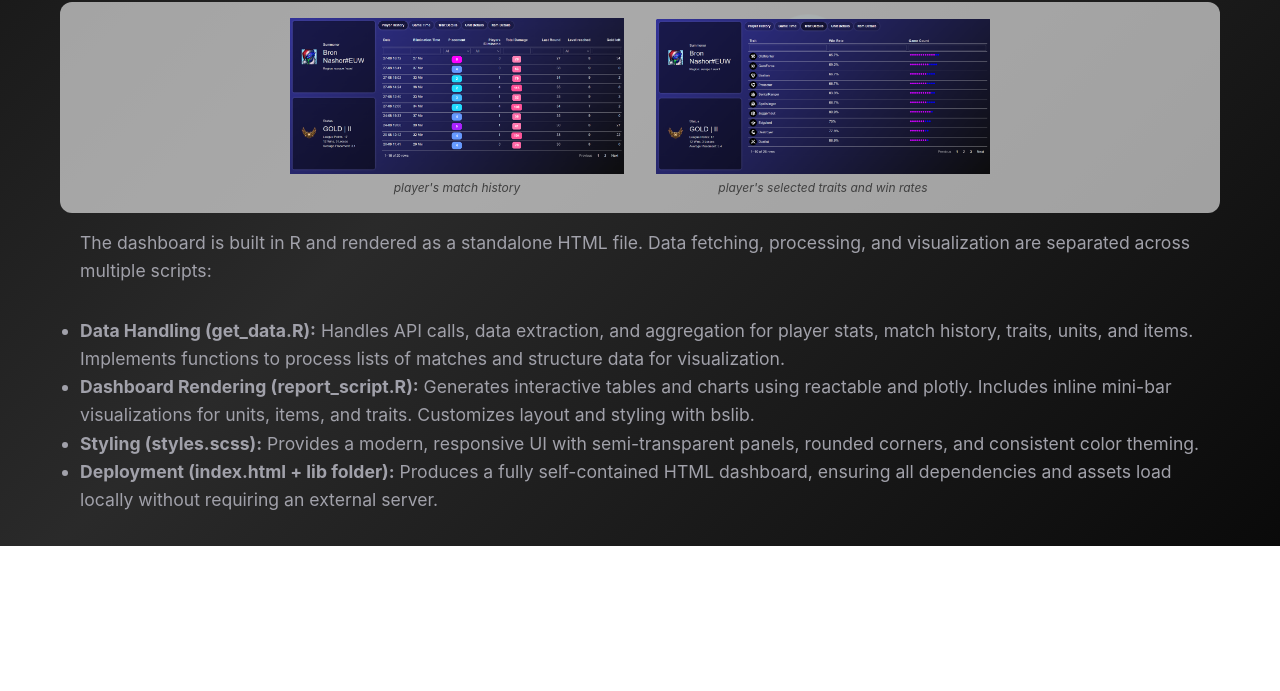
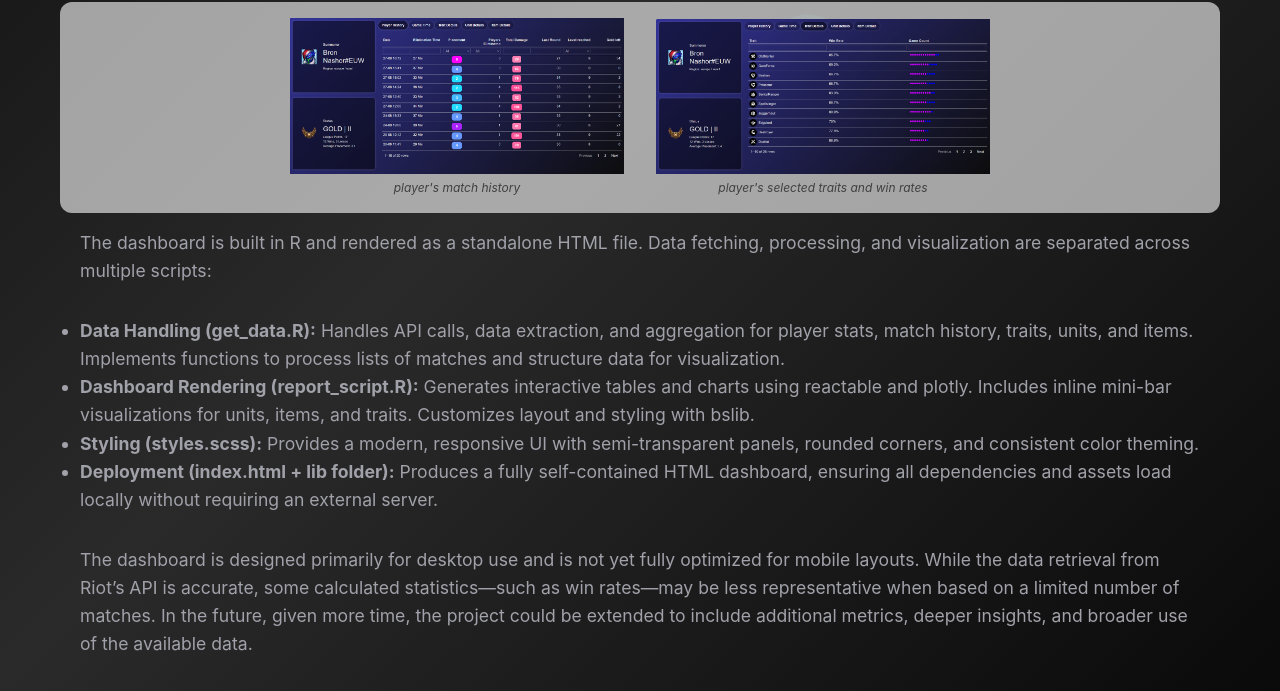
Before and after one commit to Vic-Ler/portfolio, a plain HTML site: page project_02.html in a window 1280 px wide. Shown: the part 621-1312 px from the top of the page. Before the commit the page ends 1167 px from the top, so only its background shows below. Drawn offline with Linux system fonts and the light colour scheme.

Commit message:
added additionall paragraph to project 2

```diff
--- a/project_02.html
+++ b/project_02.html
@@ -98,6 +98,14 @@
                     dependencies and assets load locally without requiring an
                     external server.</li>
             </ul>
+            <p class="subtitle">
+                The dashboard is designed primarily for desktop use and is not
+                yet fully optimized for mobile layouts. While the data retrieval
+                 from Riot’s API is accurate, some calculated statistics—such as
+                  win rates—may be less representative when based on a limited
+                  number of matches. In the future, given more time, the project
+                   could be extended to include additional metrics, deeper
+                   insights, and broader use of the available data.</p>
         </div>
 </body>
 </html>
```
